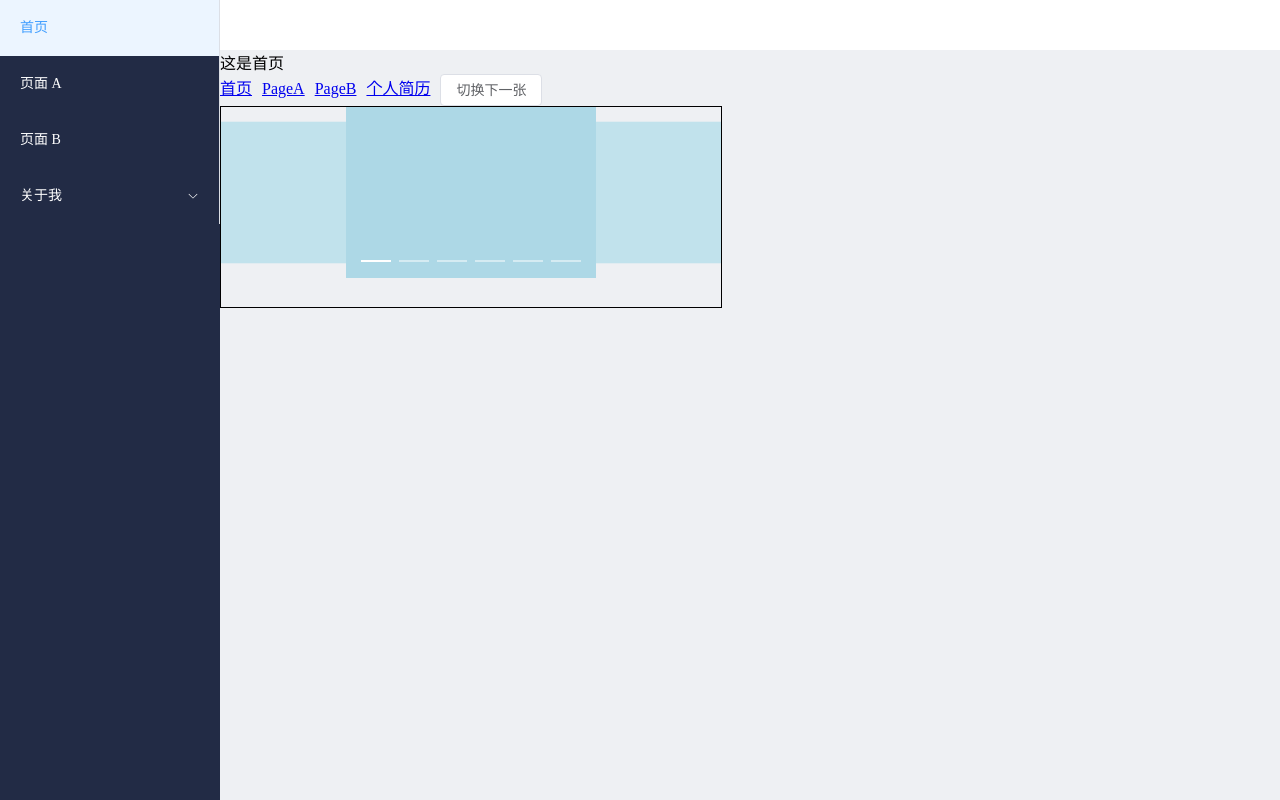
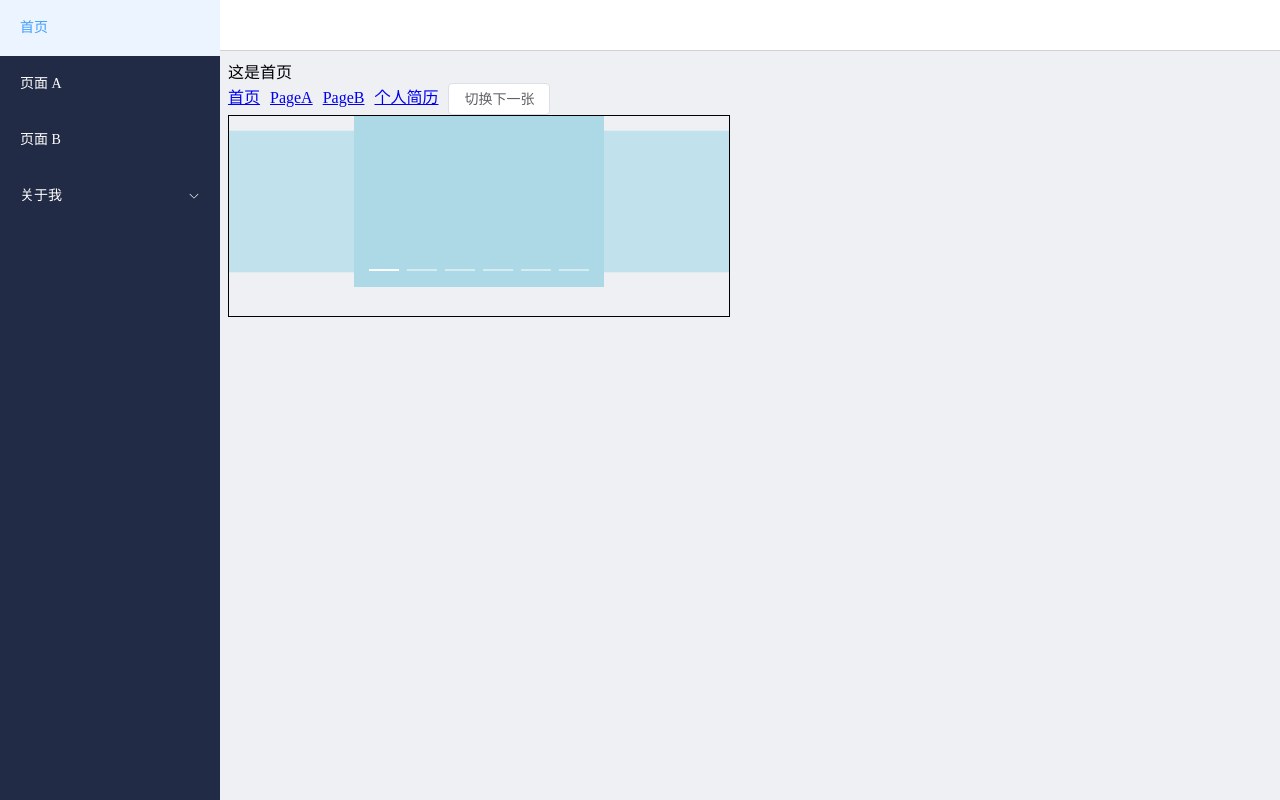
Before and after one commit to Wetoria/simplest-frontend-demo, a Vue app: page / in a window 1280 px wide. Built offline with nearby package versions, Linux system fonts and the light colour scheme.

Commit message:
修复样式问题

```diff
--- a/src/components/Layout/ManagementLayout.vue
+++ b/src/components/Layout/ManagementLayout.vue
@@ -6,6 +6,7 @@
         width: `${sideBarWidth}px`,
         height: `100%`,
         background: `#222b45`,
+        overflowY: `auto`,
       }"
     >
       <el-menu default-active="Home" @select="handleMenuSelect">
@@ -45,13 +46,15 @@
           width: 100%;
           height: 50px;
           background: white;
+          border-bottom: 1px solid #d1d1d1;
         "
       ></div>
       <div
         style="
-          width: 100%;
-          height: calc(100% - 50px);
-          overflow: scroll;
+          width: calc(100% - 16px);
+          height: calc(100% - 50px - 16px);
+          overflow: auto;
+          padding: 8px;
         "
       >
         <router-view></router-view>
@@ -88,6 +91,7 @@ export default {
 
 .container .el-menu {
   background-color: unset;
+  border-right: unset;
 }
 
 .container .el-sub-menu__title,
```
